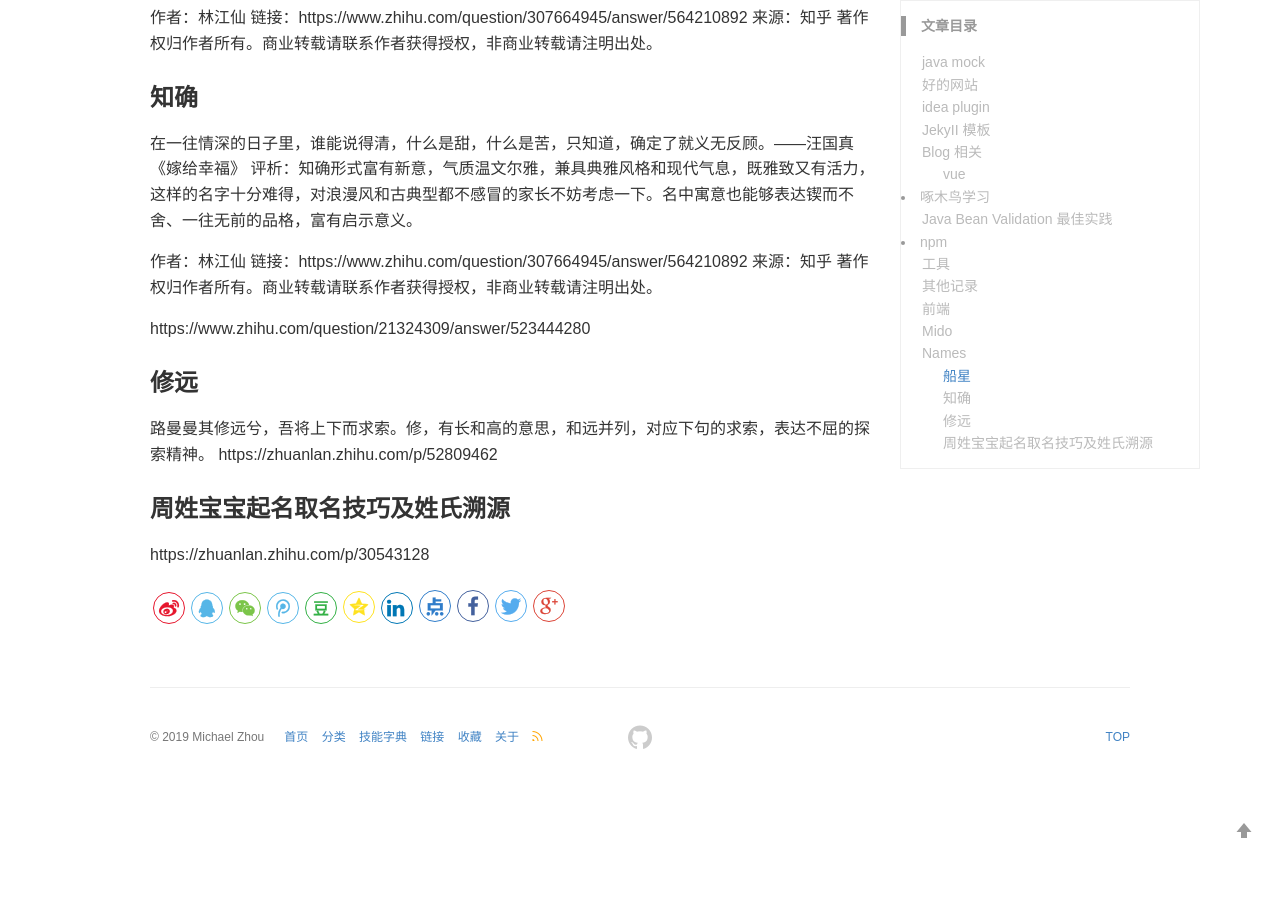
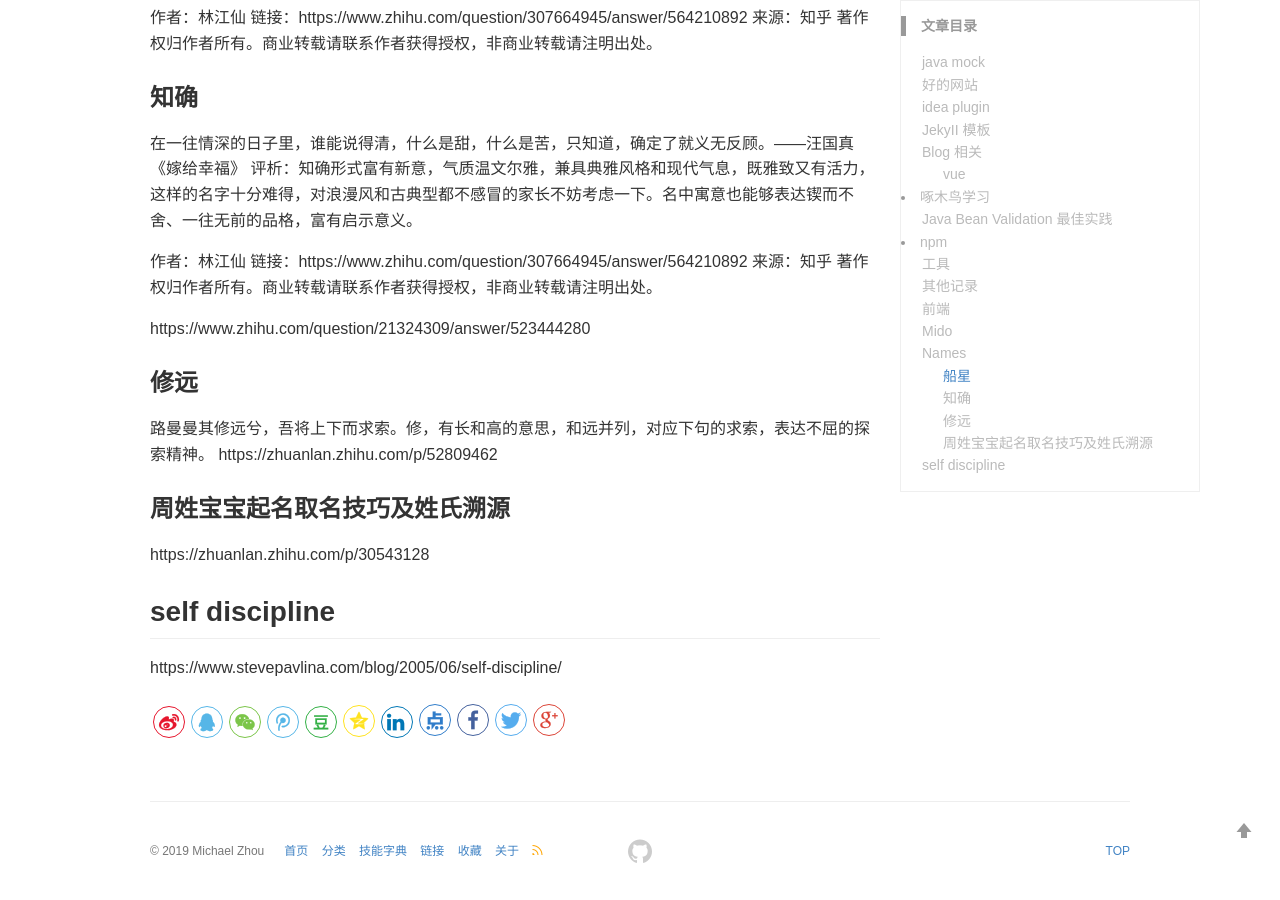
Before and after one commit to MichaelZhou111/MichaelZhou111.github.io, a Jekyll site: the page built from _posts/2011-04-26-temp.md, in a window 1280 px wide and 900 px high, scrolled down 3544 px. Built offline with Jekyll 4.4.1, drawn with Linux system fonts in a browser that asks for light colours; comment, search, counter and statistics services are not loaded; before the commit the page ends 4330 px from its top, so only the background shows below that.

Commit message:
add some for temp3

```diff
--- a/_posts/2011-04-26-temp.md
+++ b/_posts/2011-04-26-temp.md
@@ -167,3 +167,7 @@ https://zhuanlan.zhihu.com/p/52809462
 
 ### 周姓宝宝起名取名技巧及姓氏溯源
 https://zhuanlan.zhihu.com/p/30543128
+
+
+## self discipline
+https://www.stevepavlina.com/blog/2005/06/self-discipline/
```
